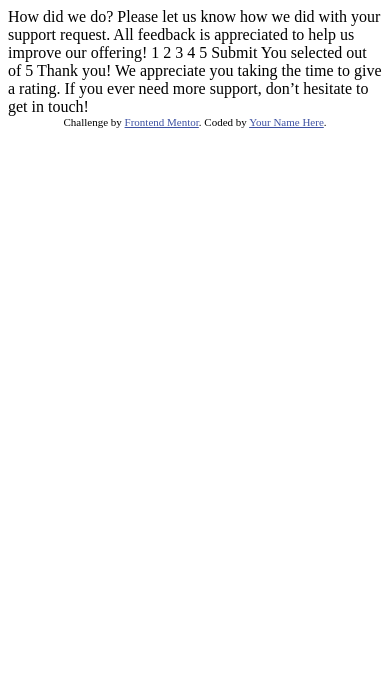
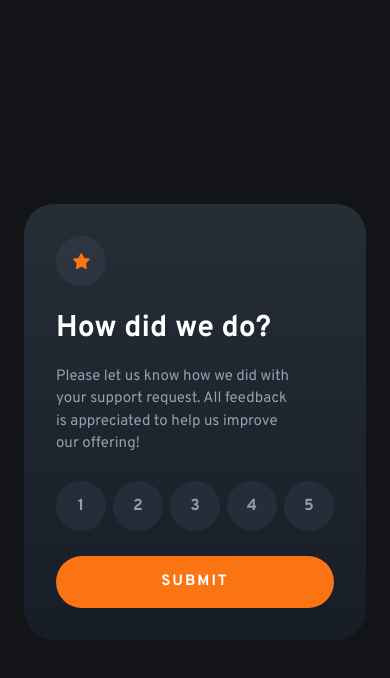
Before and after one commit to Zxjklp/interactive-rating-component, a plain HTML site: page index.html in a window 390 px wide. Drawn offline with Linux system fonts and the light colour scheme.

Commit message:
Add interactive rating component with responsive design and feedback functionality

```diff
--- a/index.html
+++ b/index.html
@@ -1,49 +1,72 @@
 <!DOCTYPE html>
 <html lang="en">
+
 <head>
   <meta charset="UTF-8">
-  <meta name="viewport" content="width=device-width, initial-scale=1.0"> <!-- displays site properly based on user's device -->
+  <meta name="viewport"
+    content="width=device-width, initial-scale=1.0">
+  <meta name="description"
+    content="Interactive rating component that allows users to provide feedback by selecting a rating from 1 to 5.">
 
-  <link rel="icon" type="image/png" sizes="32x32" href="./images/favicon-32x32.png">
+  <link rel="icon"
+    type="image/png"
+    sizes="32x32"
+    href="./images/favicon-32x32.png">
 
   <title>Frontend Mentor | Interactive rating component</title>
 
-  <!-- Feel free to remove these styles or customise in your own stylesheet 👍 -->
-  <style>
-    .attribution { font-size: 11px; text-align: center; }
-    .attribution a { color: hsl(228, 45%, 44%); }
-  </style>
+  <link rel="stylesheet"
+    href="styles.css">
 </head>
+
 <body>
+  <main class="container">
+    <!-- Rating state start -->
+    <div id="rating-state"
+      class="card rating-component">
+      <div class="rating-component__icon-wrapper">
+        <img src="./images/icon-star.svg"
+          alt="Star icon"
+          class="rating-component__icon">
+      </div>
+      <h1 class="rating-component__title">How did we do?</h1>
+      <p class="rating-component__text">Please let us know how we did with your support request. All feedback is
+        appreciated
+        to help us improve our offering!</p>
 
-  <!-- Rating state start -->
+      <div class="rating-component__buttons">
+        <button class="rating-component__button"
+          value="1">1</button>
+        <button class="rating-component__button"
+          value="2">2</button>
+        <button class="rating-component__button"
+          value="3">3</button>
+        <button class="rating-component__button"
+          value="4">4</button>
+        <button class="rating-component__button"
+          value="5">5</button>
+      </div>
 
-  How did we do?
+      <button id="submit-btn"
+        class="rating-component__submit">Submit</button>
+    </div>
+    <!-- Rating state end -->
 
-  Please let us know how we did with your support request. All feedback is appreciated
-  to help us improve our offering!
+    <!-- Thank you state start -->
+    <div id="thank-you-state"
+      class="card thank-you hidden">
+      <img src="./images/illustration-thank-you.svg"
+        alt="Thank you illustration"
+        class="thank-you__image">
+      <p class="thank-you__selection">You selected <span id="selected-rating"></span> out of 5</p>
+      <h2 class="thank-you__title">Thank you!</h2>
+      <p class="thank-you__text">We appreciate you taking the time to give a rating. If you ever need more support,
+        don't hesitate to get in touch!</p>
+    </div>
+    <!-- Thank you state end -->
+  </main>
 
-  1 2 3 4 5
+  <script src="script.js"></script>
+</body>
 
-  Submit
-
-  <!-- Rating state end -->
-
-  <!-- Thank you state start -->
-
-  You selected <!-- Add rating here --> out of 5
-
-  Thank you!
-
-  We appreciate you taking the time to give a rating. If you ever need more support,
-  don’t hesitate to get in touch!
-
-  <!-- Thank you state end -->
-
-
-  <div class="attribution">
-    Challenge by <a href="https://www.frontendmentor.io?ref=challenge" target="_blank">Frontend Mentor</a>.
-    Coded by <a href="#">Your Name Here</a>.
-  </div>
-</body>
 </html>
--- /dev/null
+++ b/script.js
@@ -0,0 +1,39 @@
+document.addEventListener("DOMContentLoaded", () => {
+  const ratingState = document.getElementById("rating-state");
+  const thankYouState = document.getElementById("thank-you-state");
+  const ratingButtons = document.querySelectorAll(".rating-component__button");
+  const submitButton = document.getElementById("submit-btn");
+  const selectedRating = document.getElementById("selected-rating");
+
+  let rating = null;
+
+  // Add event listeners to rating buttons
+  ratingButtons.forEach((button) => {
+    button.addEventListener("click", () => {
+      // Remove active class from all buttons
+      ratingButtons.forEach((btn) =>
+        btn.classList.remove("rating-component__button--active")
+      );
+
+      // Add active class to clicked button
+      button.classList.add("rating-component__button--active");
+
+      // Store the rating value
+      rating = button.value;
+    });
+  });
+
+  // Add event listener to submit button
+  submitButton.addEventListener("click", () => {
+    if (rating) {
+      // Display the selected rating
+      selectedRating.textContent = rating;
+
+      // Show the thank you state, hide rating state
+      ratingState.classList.add("hidden");
+      thankYouState.classList.remove("hidden");
+    } else {
+      alert("Please select a rating before submitting");
+    }
+  });
+});
--- /dev/null
+++ b/styles.css
@@ -0,0 +1,245 @@
+/* Import Overpass font with required weights */
+@import url('https://fonts.googleapis.com/css2?family=Overpass:wght@400;700&display=swap');
+
+/* 1. Use a more-intuitive box-sizing model */
+*,
+*::before,
+*::after {
+  box-sizing: border-box;
+}
+
+/* 2. Remove default margin */
+* {
+  margin: 0;
+}
+
+body {
+  /* 3. Add accessible line-height */
+  line-height: 1.5;
+  /* 4. Improve text rendering */
+  -webkit-font-smoothing: antialiased;
+}
+
+/* 5. Improve media defaults */
+img,
+picture,
+video,
+canvas,
+svg {
+  display: block;
+  max-width: 100%;
+}
+
+/* 6. Inherit fonts for form controls */
+input,
+button,
+textarea,
+select {
+  font: inherit;
+}
+
+/* 7. Avoid text overflows */
+p,
+h1,
+h2,
+h3,
+h4,
+h5,
+h6 {
+  overflow-wrap: break-word;
+}
+
+/* 8. Improve line wrapping */
+p {
+  text-wrap: pretty;
+}
+
+h1,
+h2,
+h3,
+h4,
+h5,
+h6 {
+  text-wrap: balance;
+}
+
+/*
+  9. Create a root stacking context
+*/
+#root,
+#__next {
+  isolation: isolate;
+}
+
+/* Variables based on style guide */
+:root {
+  /* Primary */
+  --orange-500: hsl(25, 97%, 53%);
+
+  /* Neutral */
+  --white: hsl(0, 100%, 100%);
+  --grey-500: hsl(217, 12%, 63%);
+  --grey-900: hsl(213, 19%, 18%);
+  --grey-950: hsl(216, 12%, 8%);
+
+  /* Derived colors for components */
+  --grey-700: hsla(216, 12%, 54%, 0.1);
+  /* For button backgrounds */
+}
+
+body {
+  font-family: 'Overpass', sans-serif;
+  font-weight: 400;
+  background-color: var(--grey-950);
+  min-height: 100vh;
+  display: flex;
+  align-items: center;
+  justify-content: center;
+  font-size: 15px;
+  padding: 1.5rem;
+}
+
+.container {
+  width: 100%;
+  max-width: 375px;
+  /* Mobile default */
+  margin: 0 auto;
+}
+
+.card {
+  background: linear-gradient(to bottom, var(--grey-900), hsl(215, 27%, 12%));
+  border-radius: 30px;
+  padding: 1.5rem;
+}
+
+h1,
+h2,
+.rating-component__title,
+.thank-you__title {
+  color: var(--white);
+  margin: 20px 0 15px;
+  font-weight: 700;
+}
+
+p,
+.rating-component__text,
+.thank-you__text {
+  color: var(--grey-500);
+  line-height: 1.5;
+  margin-bottom: 25px;
+}
+
+.rating-component__icon-wrapper {
+  background-color: var(--grey-700);
+  width: 50px;
+  height: 50px;
+  border-radius: 50%;
+  display: flex;
+  align-items: center;
+  justify-content: center;
+}
+
+.rating-component__buttons {
+  display: flex;
+  justify-content: space-between;
+  margin-bottom: 25px;
+}
+
+.rating-component__button {
+  background-color: var(--grey-700);
+  border: none;
+  color: var(--grey-500);
+  width: 50px;
+  height: 50px;
+  border-radius: 50%;
+  cursor: pointer;
+  font-size: 16px;
+  transition: all 0.3s ease;
+  font-weight: 700;
+}
+
+.rating-component__button:hover {
+  background-color: var(--grey-500);
+  color: var(--white);
+}
+
+.rating-component__button--active {
+  background-color: var(--orange-500);
+  color: var(--white);
+}
+
+.rating-component__submit {
+  width: 100%;
+  padding: 15px;
+  border: none;
+  border-radius: 30px;
+  background-color: var(--orange-500);
+  color: var(--white);
+  text-transform: uppercase;
+  letter-spacing: 2px;
+  cursor: pointer;
+  font-weight: 700;
+  transition: all 0.3s ease;
+}
+
+.rating-component__submit:hover {
+  background-color: var(--white);
+  color: var(--orange-500);
+}
+
+.thank-you {
+  text-align: center;
+}
+
+.thank-you__image {
+  margin: 10px auto 20px;
+}
+
+.thank-you__selection {
+  color: var(--orange-500);
+  background-color: var(--grey-700);
+  padding: 8px 15px;
+  border-radius: 25px;
+  display: inline-block;
+}
+
+.hidden {
+  display: none;
+}
+
+/* Media Queries based on style guide */
+@media screen and (min-width: 376px) {
+  .container {
+    max-width: 400px;
+    /* Intermediate size */
+  }
+
+  .card {
+    padding: 2rem;
+  }
+}
+
+@media screen and (min-width: 1440px) {
+  .container {
+    max-width: 450px;
+    /* Larger size for desktop */
+  }
+
+  .card {
+    padding: 2.5rem;
+  }
+}
+
+/* Ensure content is responsive across the full range of screen sizes */
+@media screen and (max-width: 320px) {
+  .rating-component__buttons {
+    flex-wrap: wrap;
+    gap: 0.5rem;
+    justify-content: center;
+  }
+
+  .rating-component__button {
+    width: 45px;
+    height: 45px;
+  }
+}
```
Also changed, not shown: 1 other file.
